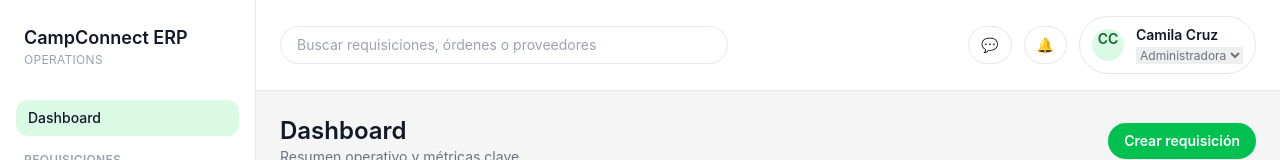
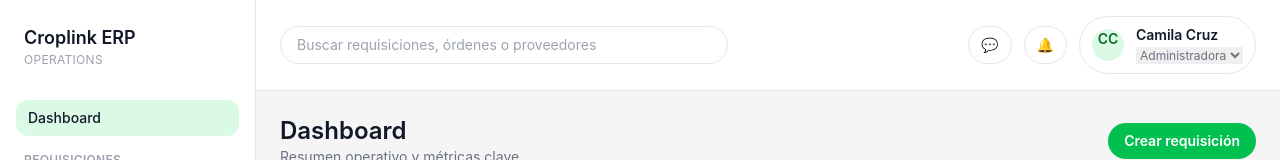
Before and after one commit to MoyRb/croplink, a React (Vite) app: page /dashboard in a window 1280 px wide. Shown: the top 160 px of the page. Built offline with nearby package versions, Linux system fonts and the light colour scheme.

Commit message:
Rebrand UI to Croplink

```diff
--- a/index.html
+++ b/index.html
@@ -4,7 +4,7 @@
     <meta charset="UTF-8" />
     <link rel="icon" type="image/svg+xml" href="/vite.svg" />
     <meta name="viewport" content="width=device-width, initial-scale=1.0" />
-    <title>croplink</title>
+    <title>Croplink</title>
   </head>
   <body>
     <div id="root"></div>
--- a/src/components/layout/Sidebar.tsx
+++ b/src/components/layout/Sidebar.tsx
@@ -1,5 +1,6 @@
 import { NavLink } from 'react-router-dom'
 
+import { BRAND } from '../../lib/brand'
 import { NAV_SECTIONS } from '../../lib/constants'
 import { cn } from '../../lib/utils'
 
@@ -7,7 +8,7 @@ export function Sidebar() {
   return (
     <aside className="flex h-full w-64 flex-col border-r border-[#E5E7EB] bg-white px-4 py-6">
       <div className="px-2">
-        <div className="text-lg font-semibold text-gray-900">CampConnect ERP</div>
+        <div className="text-lg font-semibold text-gray-900">{BRAND.product}</div>
         <div className="text-xs uppercase tracking-wide text-gray-400">Operations</div>
       </div>
       <nav className="mt-8 flex-1 space-y-4">
--- /dev/null
+++ b/src/lib/brand.ts
@@ -0,0 +1,4 @@
+export const BRAND = {
+  name: 'Croplink',
+  product: 'Croplink ERP',
+}
--- a/src/lib/constants.ts
+++ b/src/lib/constants.ts
@@ -1,4 +1,6 @@
-export const APP_NAME = 'CampConnect ERP'
+import { BRAND } from './brand'
+
+export const APP_NAME = BRAND.product
 
 export const NAV_SECTIONS = [
   {
```
